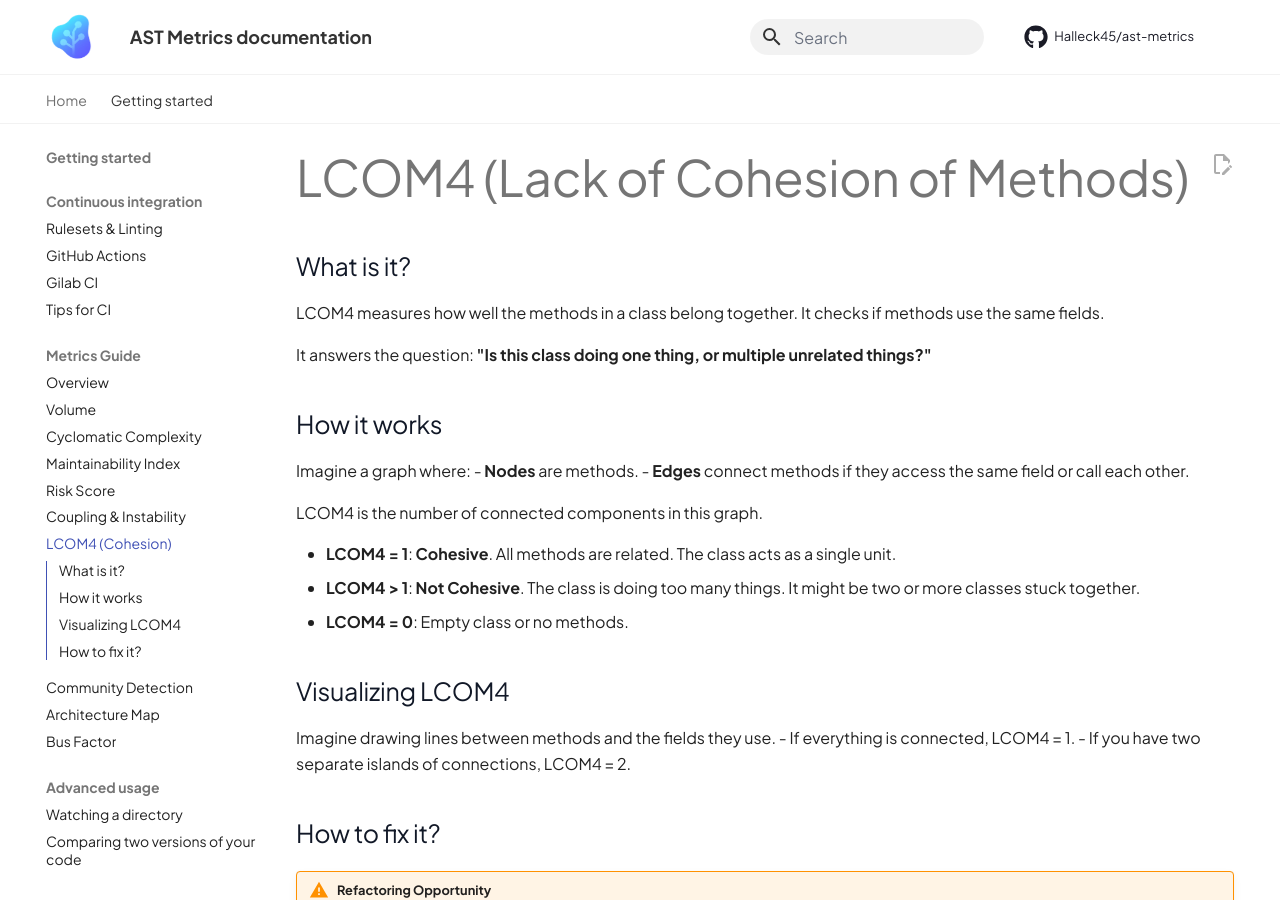
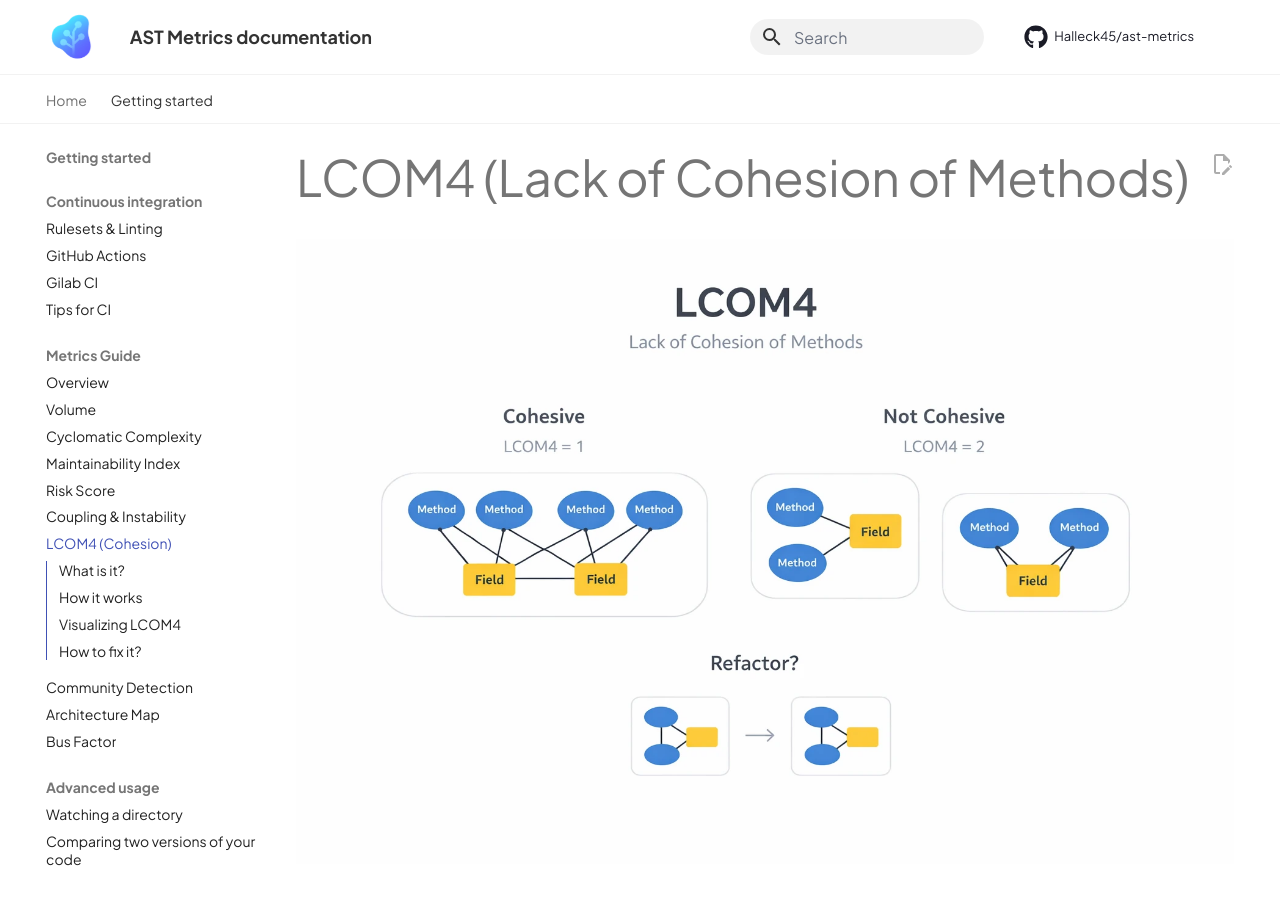
Before and after one commit to Halleck45/ast-metrics, an MkDocs documentation site: the page built from docs/metrics/lcom4.md, in a window 1280 px wide and 900 px high. Built offline with MkDocs 1.6.1 and Material for MkDocs 9.7.7, drawn with Linux system fonts in a browser that asks for light colours; comment, search, counter and statistics services are not loaded.

Commit message:
illustrations about lcom and ccn

```diff
--- a/docs/metrics/lcom4.md
+++ b/docs/metrics/lcom4.md
@@ -1,6 +1,10 @@
 # LCOM4 (Lack of Cohesion of Methods)
 
+![what is Lack of Cohesion of Methods](../images/ill-lcom4.webp)
+
+
 ## What is it?
+
 LCOM4 measures how well the methods in a class belong together. It checks if methods use the same fields.
 
 It answers the question: **"Is this class doing one thing, or multiple unrelated things?"**
```
Also changed, not shown: docs/metrics/cyclomatic-complexity.md (+2 -0 lines), docs/images/ill-ccn.webp (added), docs/images/ill-lcom4.webp (added).
